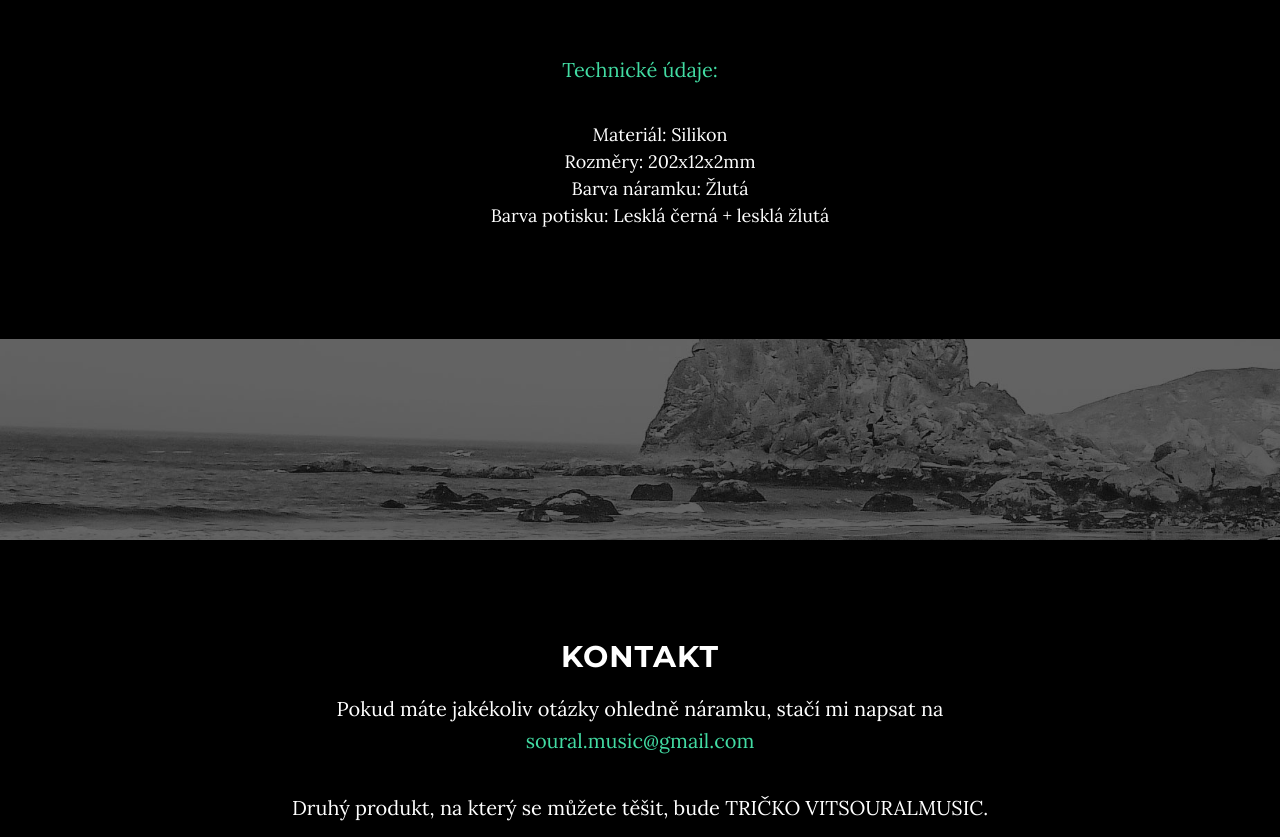
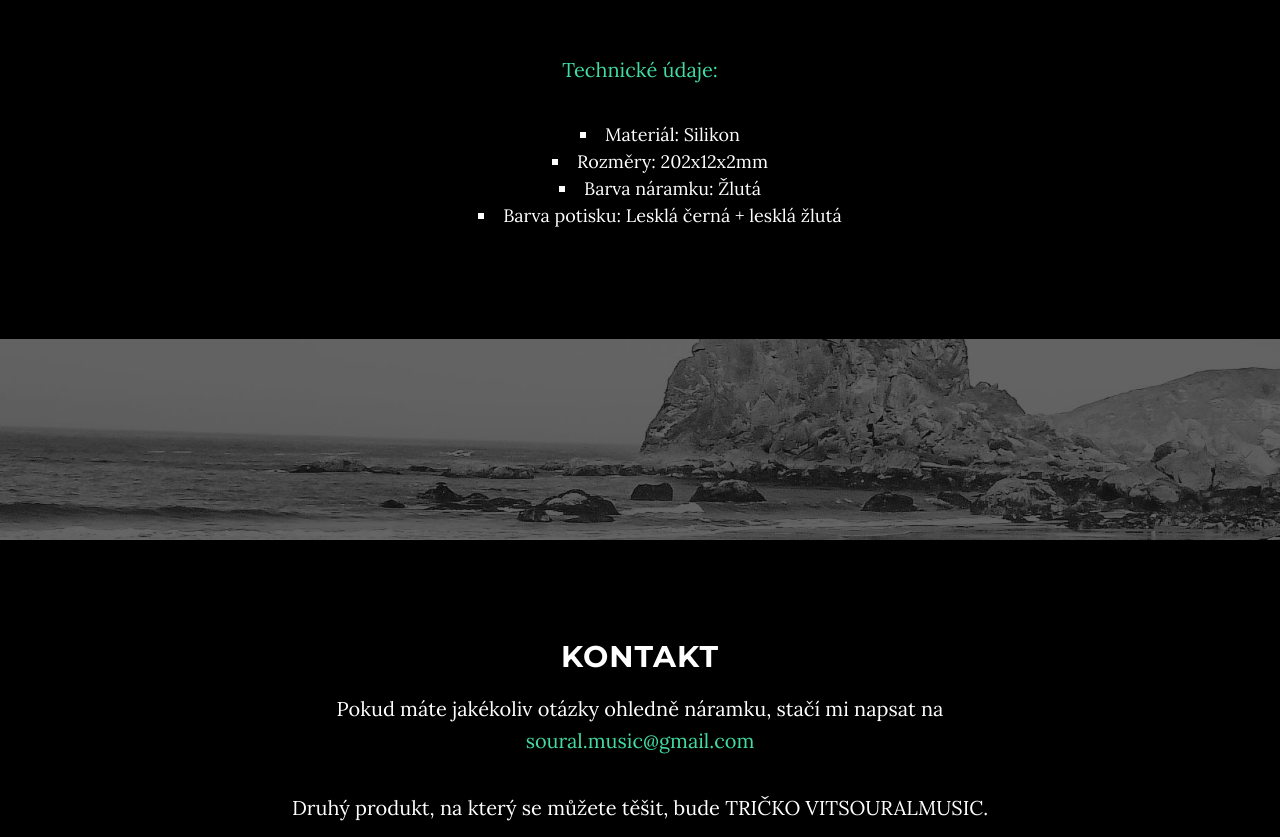
Before and after one commit to vitsoural/VitSouralMusic, a website: page index.html in a window 1280 px wide. Shown: the part 1760-2597 px from the top of the page. Drawn offline with nearby package versions, Linux system fonts and the light colour scheme; a script that the page names is missing.

Commit message:
Revert "no bullet points"

```diff
--- a/css/grayscale.css
+++ b/css/grayscale.css
@@ -317,6 +317,3 @@ p.technicke
   color: #42DCA3;
   margin-top: 100px;
 }
-#technicke-udaje li {
-  list-style-type: none;
-}
```
